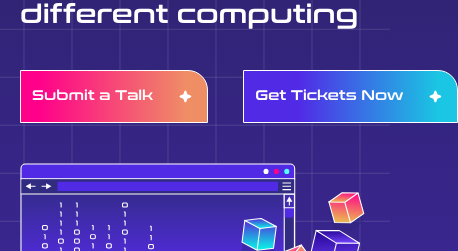
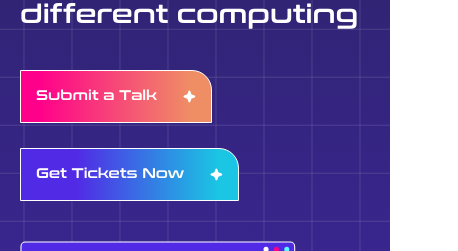
Before and after one commit to filmineio/compute.camp, a Next.js app: page / in a window 390 px wide. Shown: the part 443-694 px from the top of the page, 458 px wide, since content can reach past the window. Built offline with nearby package versions, Linux system fonts and the light colour scheme; no server answers.

Commit message:
Responsive update

```diff
--- a/src/components/Pages/Landing/InitSection/InitSection.module.scss
+++ b/src/components/Pages/Landing/InitSection/InitSection.module.scss
@@ -36,11 +36,22 @@
     .buttons-wrapper {
       display: flex;
 
+      @media (max-width: 499px) {
+        flex-direction: column;
+        align-items: flex-start;
+      }
+
       button {
         padding-right: 15px;
 
         &:nth-child(1) {
-          margin-right: 35px;
+          @media (min-width: 500px) {
+            margin-right: 35px;
+          }
+
+          @media (max-width: 499px) {
+            margin-bottom: 25px;
+          }
         }
 
         svg {
--- a/src/styles/style.scss
+++ b/src/styles/style.scss
@@ -219,7 +219,7 @@ input::-webkit-credentials-auto-fill-button {
 .button {
   font-family: 'Conthrax SemiBold', sans-serif;
   margin: 0;
-  padding: 17px 11px;
+  padding: 17px 15px;
   font-weight: 700;
   font-size: 14px;
   line-height: 1.2;
@@ -233,6 +233,7 @@ input::-webkit-credentials-auto-fill-button {
   justify-content: center;
   background: linear-gradient(90deg, #FF008A 9.46%, #EF8E65 89.34%);
   border: 1px solid #FFFFFF;
+  min-width: 190px;
 
   &:hover:not(:disabled) {
     //box-shadow: 0 0 0 4px var(--green-500_opacity-20);
```
